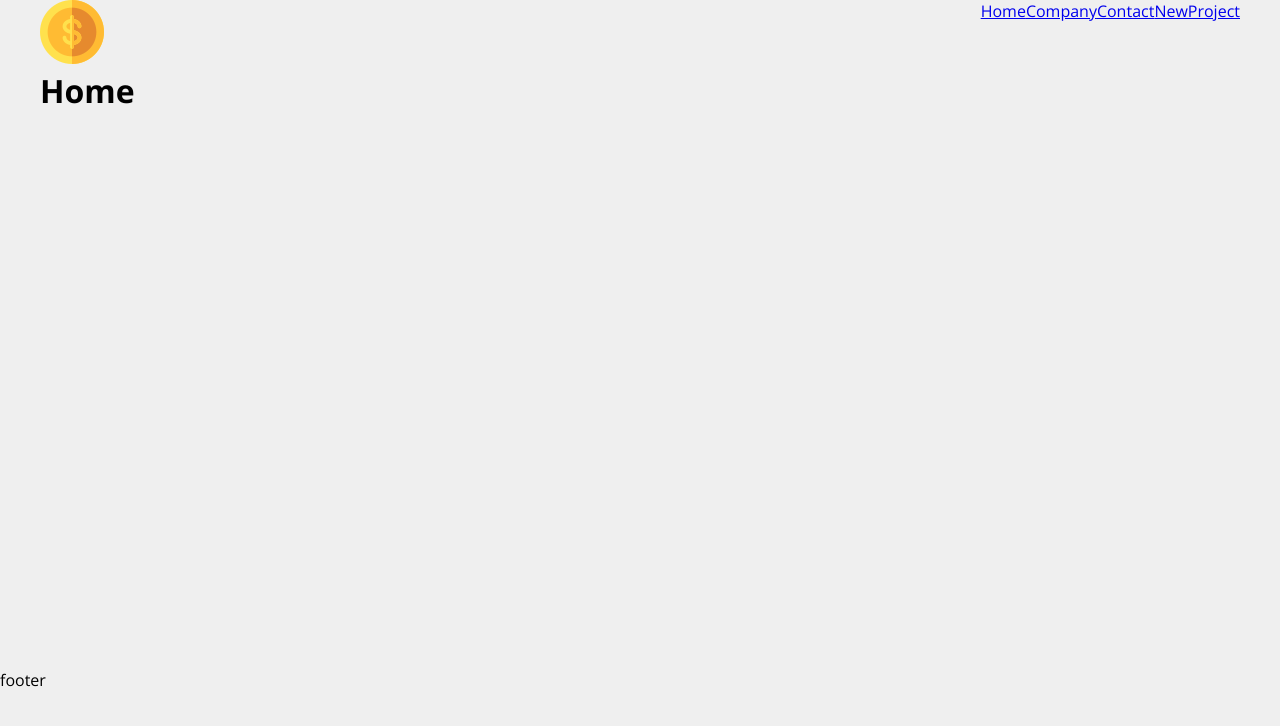
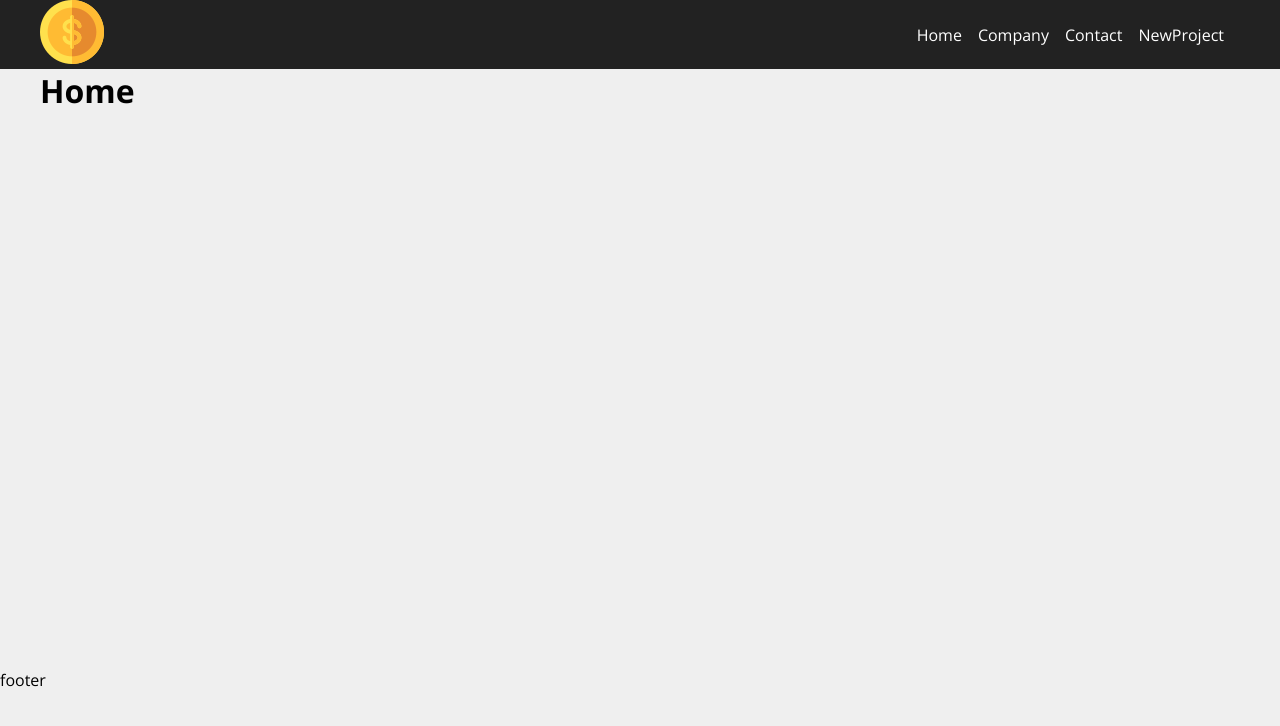
Before and after one commit to RusthenRonald/Projeto-React, a JavaScript app in the folder new-project/: page / in a window 1280 px wide. Shown: the top 726 px of the page. Built offline with nearby package versions, Linux system fonts and the light colour scheme; the HTML template or start-up script is replaced by a standard one; a web font is replaced by a local one.

Commit message:
estilizando cada item da navbar

```diff
--- a/new-project/src/components/Layout/NavBar.js
+++ b/new-project/src/components/Layout/NavBar.js
@@ -5,24 +5,26 @@
 import logo from '../../img/costs_logo.png'
 function NavBar(){
     return(
+        <nav className={styles.navbar}>
             <Container>
                 <Link to='/'>
                 <img src={logo}></img></Link>
-            <ul className={styles.navbar}>
-                <li>
-                    <Link to='/'>Home</Link>
+                <ul className={styles.list}>
+                    <li className={styles.item}>
+                        <Link to='/' className={styles.item_a}>Home</Link>
                     </li>
-                <li>
-                    <Link to='/company'>Company</Link>
+                    <li className={styles.item}>
+                        <Link to='/company'  className={styles.item_a}>Company</Link>
                     </li>
-                <li>
-                    <Link to='/contact'>Contact</Link>
+                    <li className={styles.item}>
+                        <Link to='/contact'  className={styles.item_a}>Contact</Link>
                     </li>
-                <li>
-                    <Link to='/newproject'>NewProject</Link>
+                    <li className={styles.item}>
+                        <Link to='/newproject'  className={styles.item_a}>NewProject</Link>
                     </li>
                 </ul>
             </Container>
+        </nav>
 
     )
 } export default NavBar
--- a/new-project/src/components/Layout/NavBar.module.css
+++ b/new-project/src/components/Layout/NavBar.module.css
@@ -1,4 +1,17 @@
 .navbar{
     display: flex;
+    justify-content: space-between;
+    background-color: #222;
+}
+.list{
     list-style: none;
+    display: flex;
+    align-items: center;
 }
+.item{
+    margin-right: 1em;
+}
+.item_a{
+    color: white;
+    text-decoration: none;
+}
```
Lines whose indentation alone changed are shown as unchanged.
